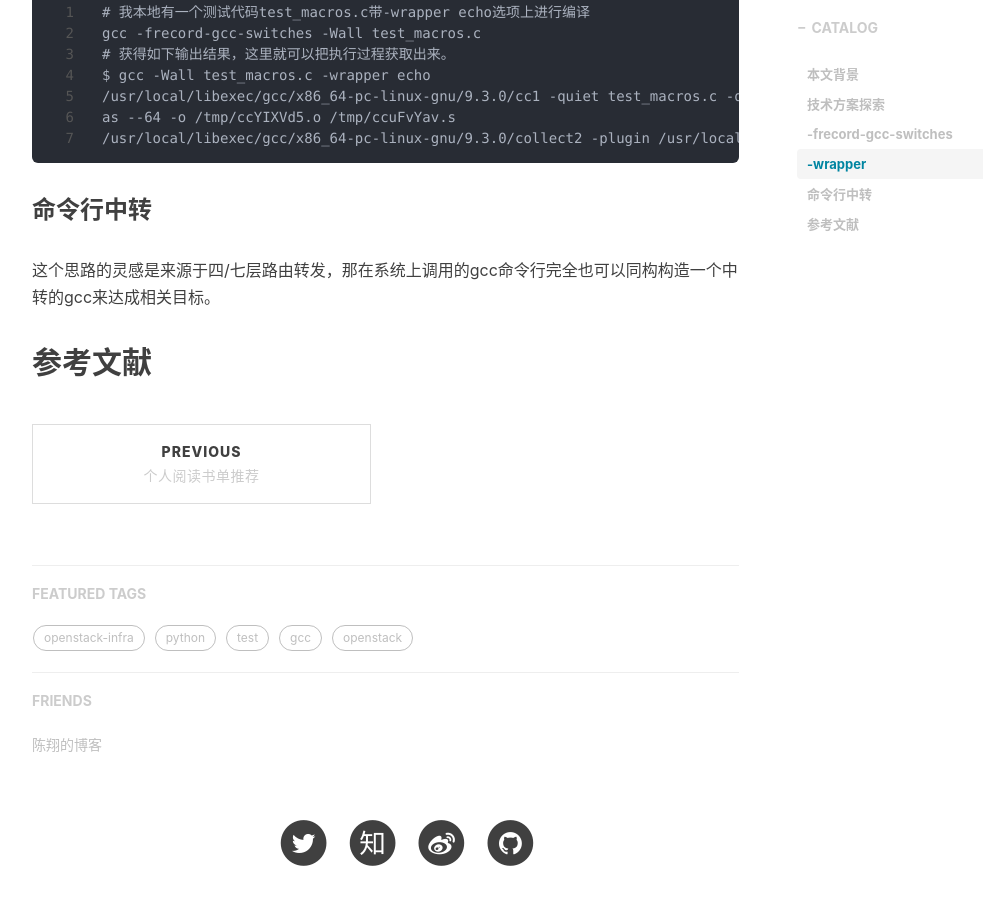
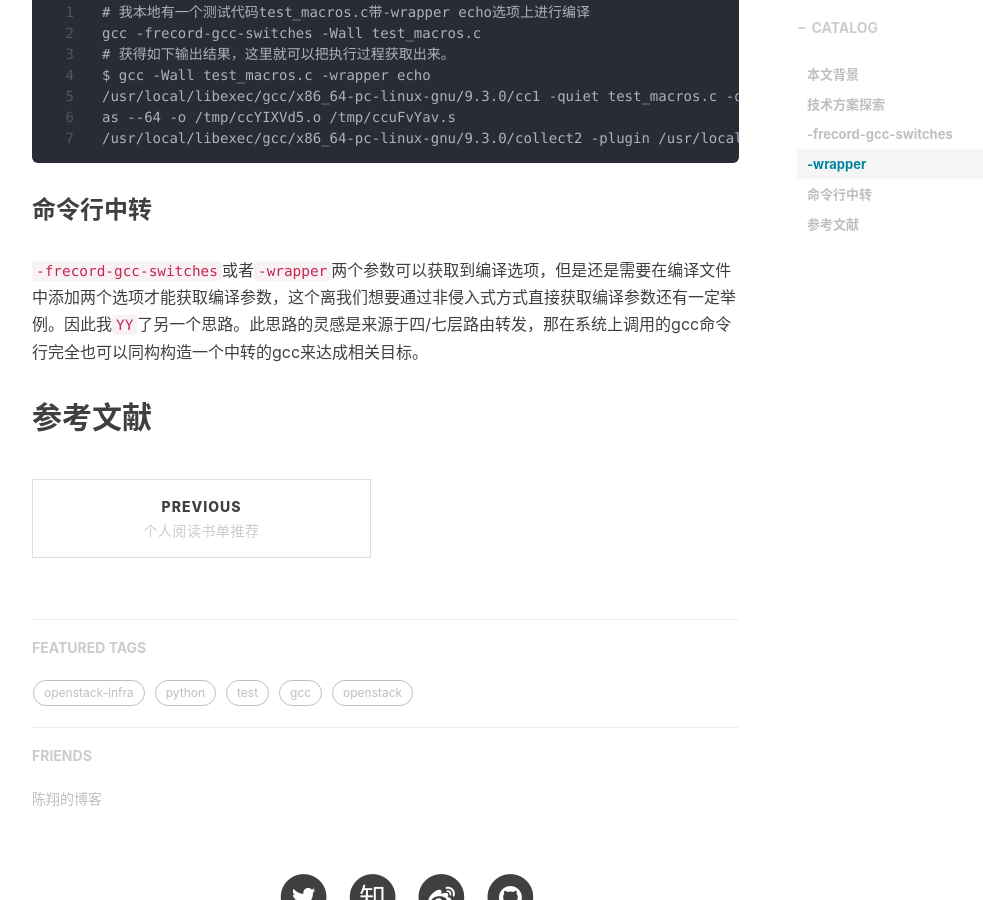
Before and after one commit to shihai1991/shihai1991.github.io, a Jekyll site: the page built from _posts/2021-12-09-非侵入式获取gcc编译选项.md, in a window 1280 px wide and 900 px high, scrolled down 1584 px. Shown: the whole window, without its empty margins (233-1216 px from the left). Built offline with Jekyll 4.4.1, drawn with Linux system fonts in a browser that asks for light colours; nearby versions of some CDN libraries; comment, search, counter and statistics services are not loaded.

Commit message:
Update 2021-12-09-非侵入式获取gcc编译选项.md

````diff
--- a/_posts/2021-12-09-非侵入式获取gcc编译选项.md
+++ b/_posts/2021-12-09-非侵入式获取gcc编译选项.md
@@ -57,6 +57,6 @@ as --64 -o /tmp/ccYIXVd5.o /tmp/ccuFvYav.s
 ```
 
 ### 命令行中转
-这个思路的灵感是来源于四/七层路由转发，那在系统上调用的gcc命令行完全也可以同构构造一个中转的gcc来达成相关目标。
+`-frecord-gcc-switches`或者`-wrapper`两个参数可以获取到编译选项，但是还是需要在编译文件中添加两个选项才能获取编译参数，这个离我们想要通过非侵入式方式直接获取编译参数还有一定举例。因此我`YY`了另一个思路。此思路的灵感是来源于四/七层路由转发，那在系统上调用的gcc命令行完全也可以同构构造一个中转的gcc来达成相关目标。
 
 ## 参考文献
````
